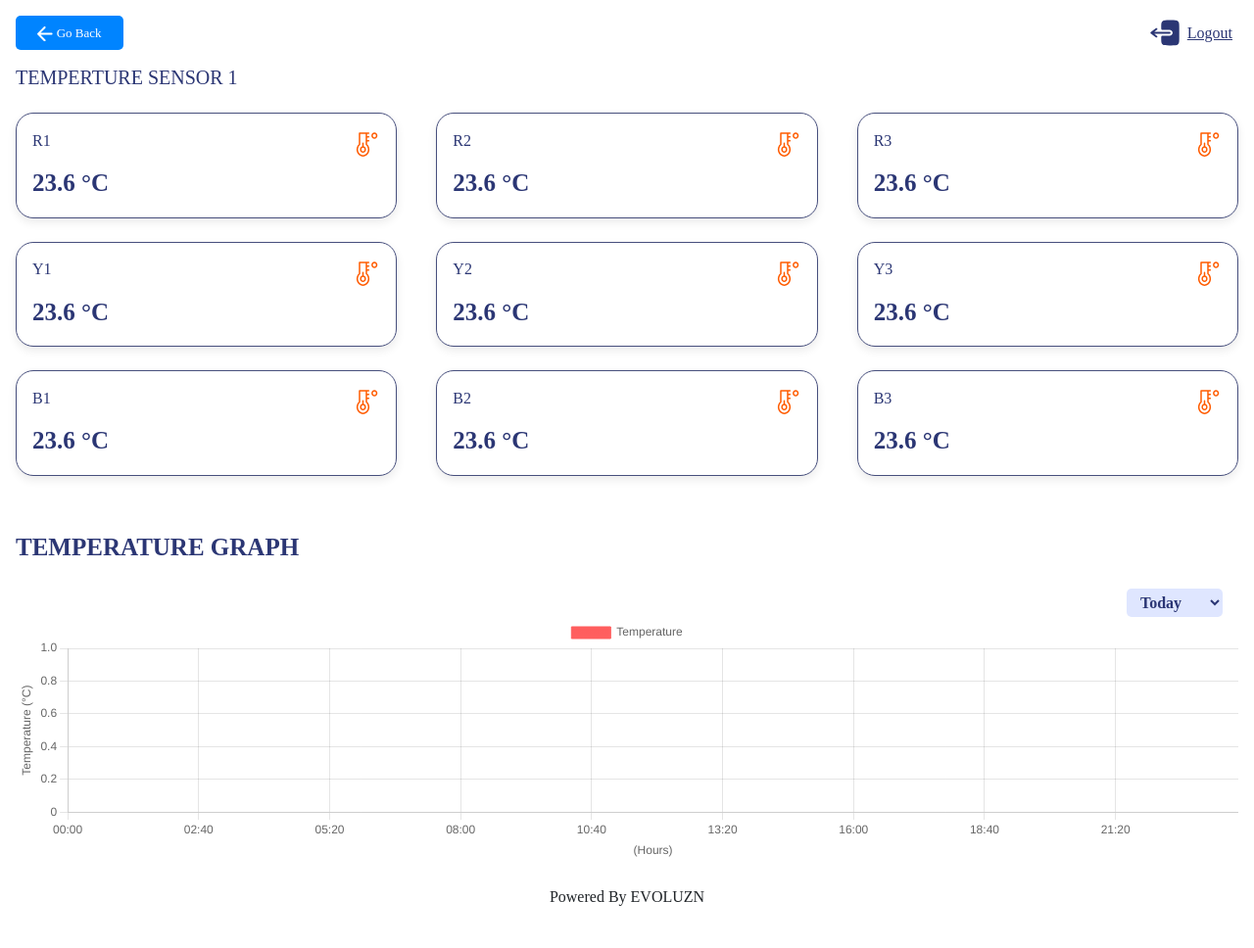
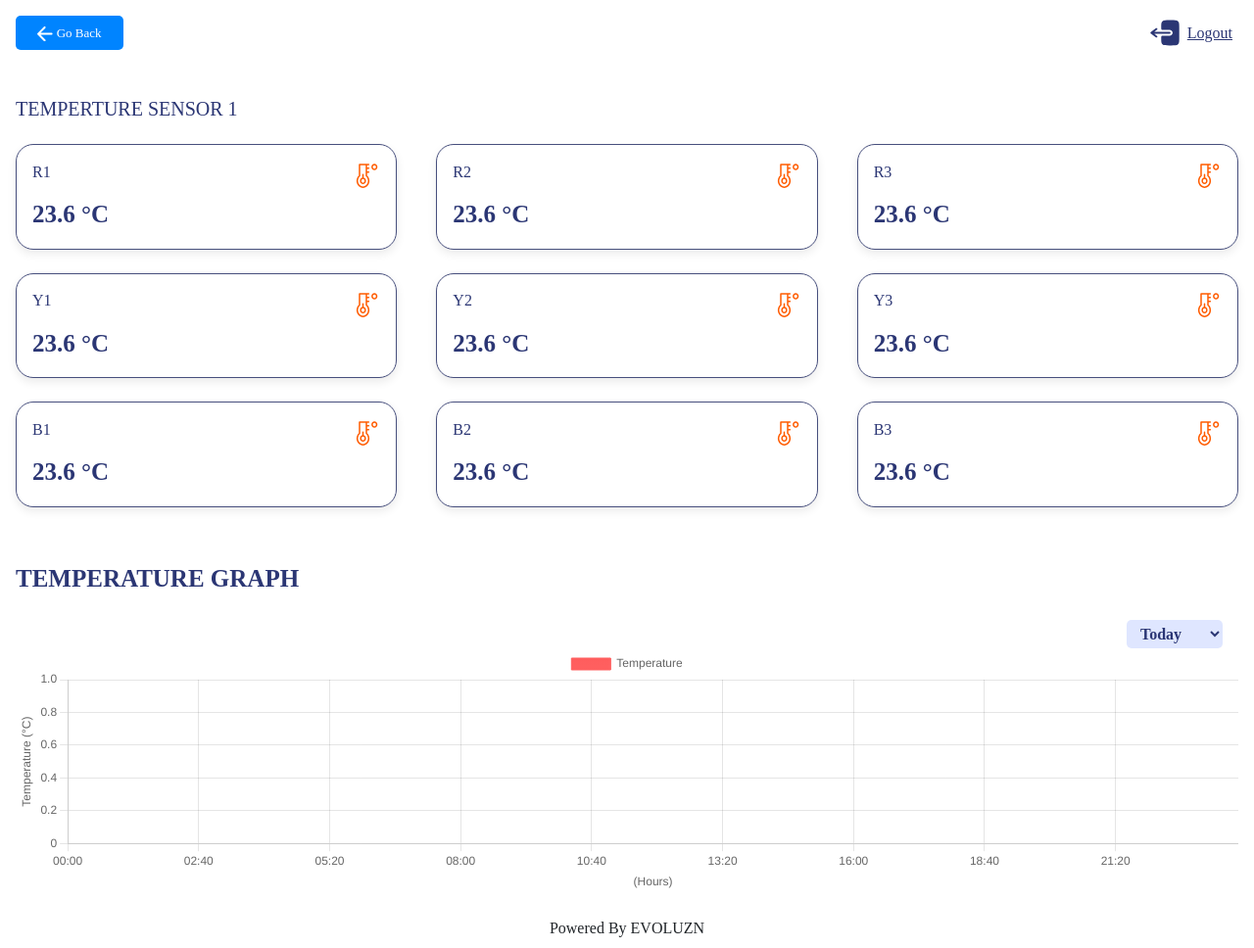
Before and after one commit to JagrutiL/Aquarelle_thermostat, a Python web app: template templates/temperature_graph.html in a window 1280 px wide. Shown: the whole page at 98% size. Before the commit the page ends 925 px from the top, so only its background shows below. Run offline with Jinja, Linux system fonts and the light colour scheme; the template is opened without the code that fills it, so the values that code supplies are empty; some web fonts are replaced.

Commit message:
replica changes

```diff
--- a/templates/temperature_graph.html
+++ b/templates/temperature_graph.html
@@ -17,9 +17,6 @@
 </head>
 
 <body>
-
-    <div class="d-flex flex-column min-vh-100">
-
     <div class="p-3">
         <div class="d-flex justify-content-between align-items-center">
             <div>
@@ -33,6 +30,12 @@
                 <button class="dashboard_logout_button">Logout</button>
             </div>
         </div>
+    </div>
+
+    <div class="d-flex flex-column min-vh-100">
+
+        <div class="p-3">
+
             <div class="lux_graph_level_main_div mt-3">
                 <h5>
                     TEMPERTURE SENSOR 1
@@ -174,6 +177,8 @@
                 <!-- ------------temperature r y b End--------------------- -->
             </div>
         </div>
+
+
         <!-- pls inset footer backend -->
         <footer class="py-2 mt-auto text-center">
             <div> Powered By <span>EVOLUZN</span></div>
```
Lines whose indentation alone changed are shown as unchanged.
